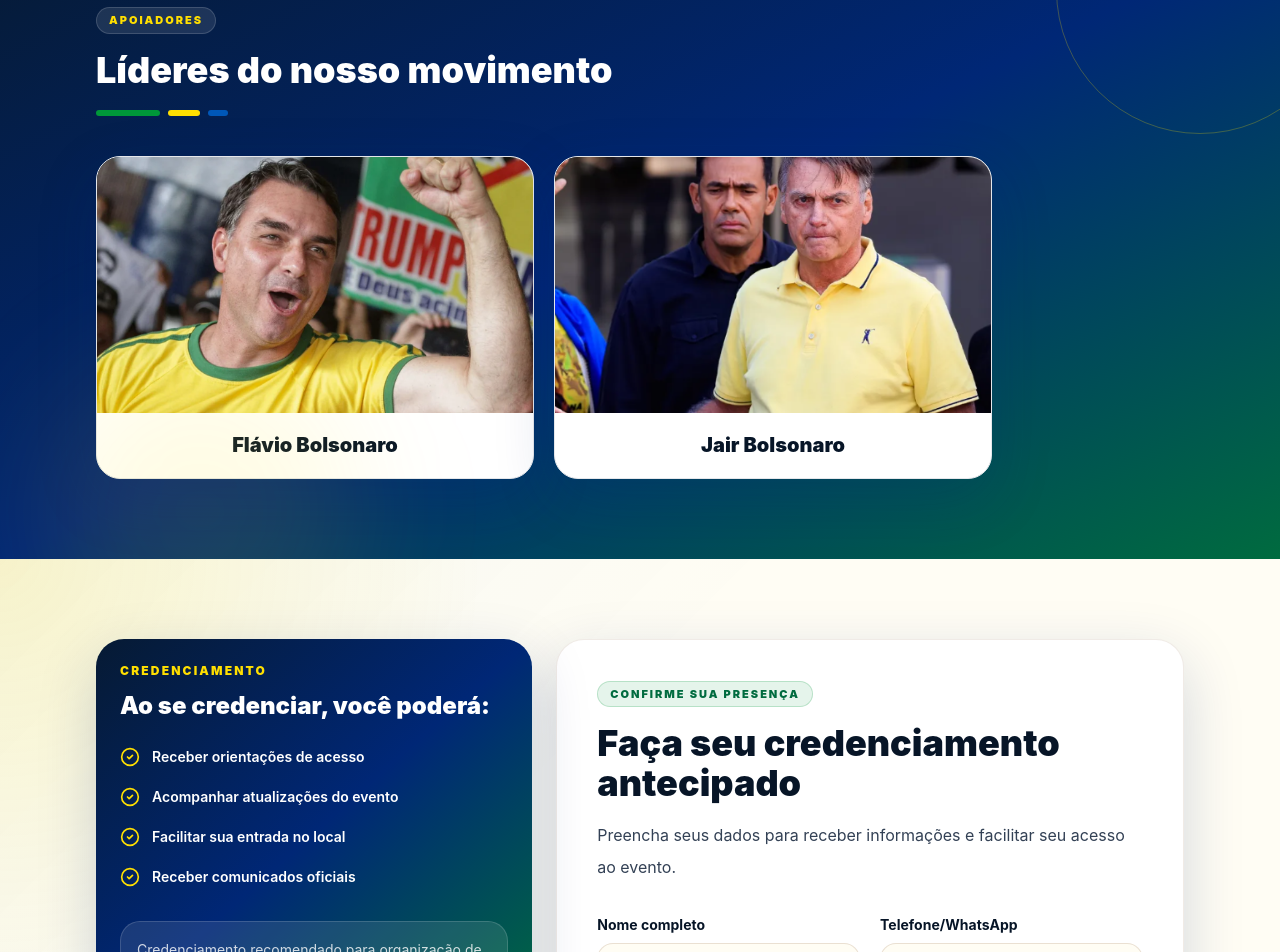
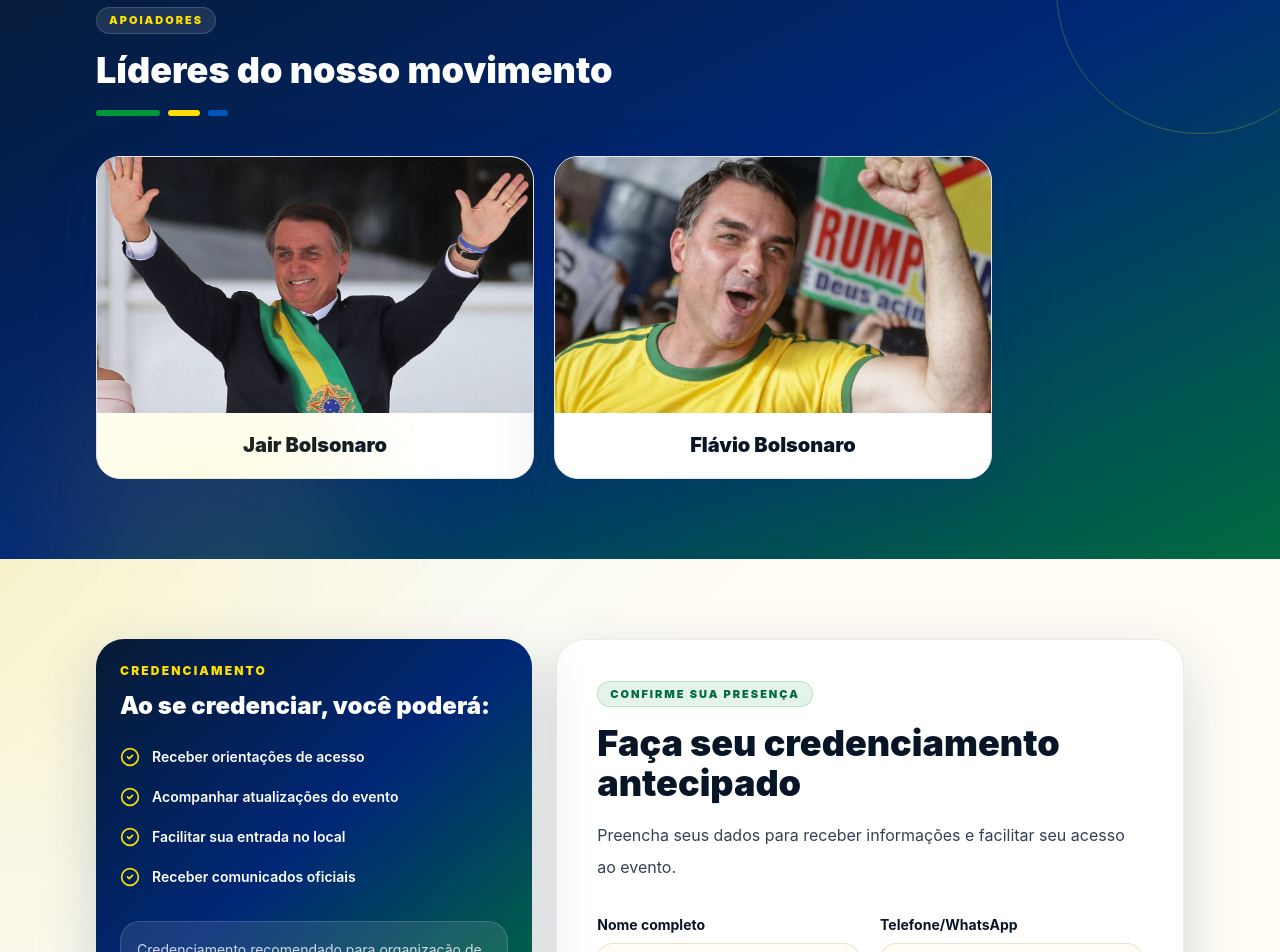
Before and after one commit to robdaum85/MudaAngra, a React (Vite) app: page / in a window 1280 px wide. Shown: the part 2778-3730 px from the top of the page. Built offline with nearby package versions, Linux system fonts and the light colour scheme.

Commit message:
alteracao fotos presidente

```diff
--- a/src/data/participants.ts
+++ b/src/data/participants.ts
@@ -1,15 +1,15 @@
 import flavioBolsonaroPhoto from "../assets/participants/flavio-bolsonaro.png";
-import jairBolsonaroPhoto from "../assets/participants/jair-bolsonaro.png";
+import jairBolsonaroPhoto from "../assets/jair.jpg";
 
 export const participants = [
+  {
+    name: "Jair Bolsonaro",
+    image: jairBolsonaroPhoto,
+    imageClassName: "object-[57%_24%]",
+  },
   {
     name: "Flávio Bolsonaro",
     image: flavioBolsonaroPhoto,
     imageClassName: "object-[43%_28%]",
   },
-  {
-    name: "Jair Bolsonaro",
-    image: jairBolsonaroPhoto,
-    imageClassName: "object-[57%_24%]",
-  },
 ];
```
Also changed, not shown: src/assets/jair.jpg (added).
